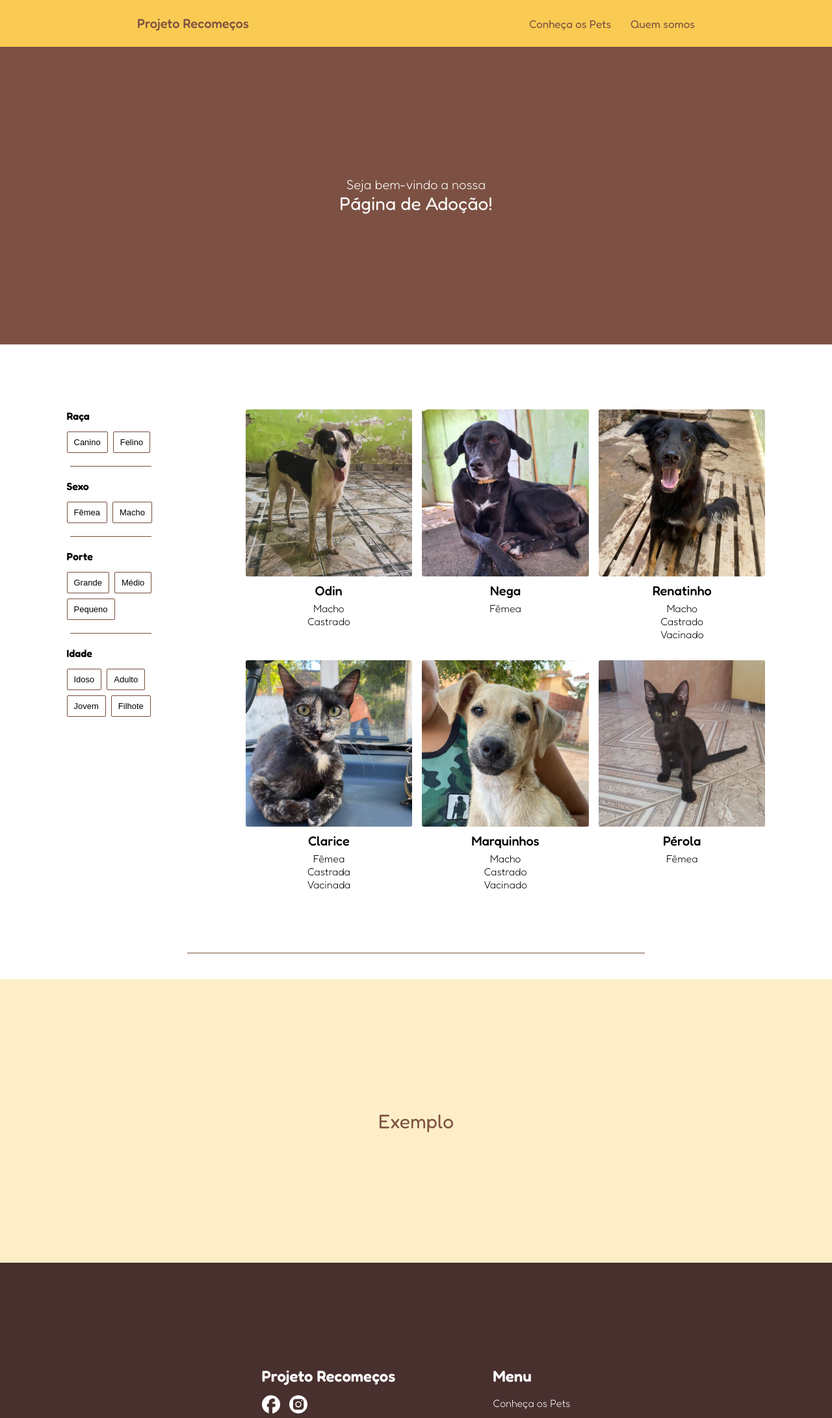
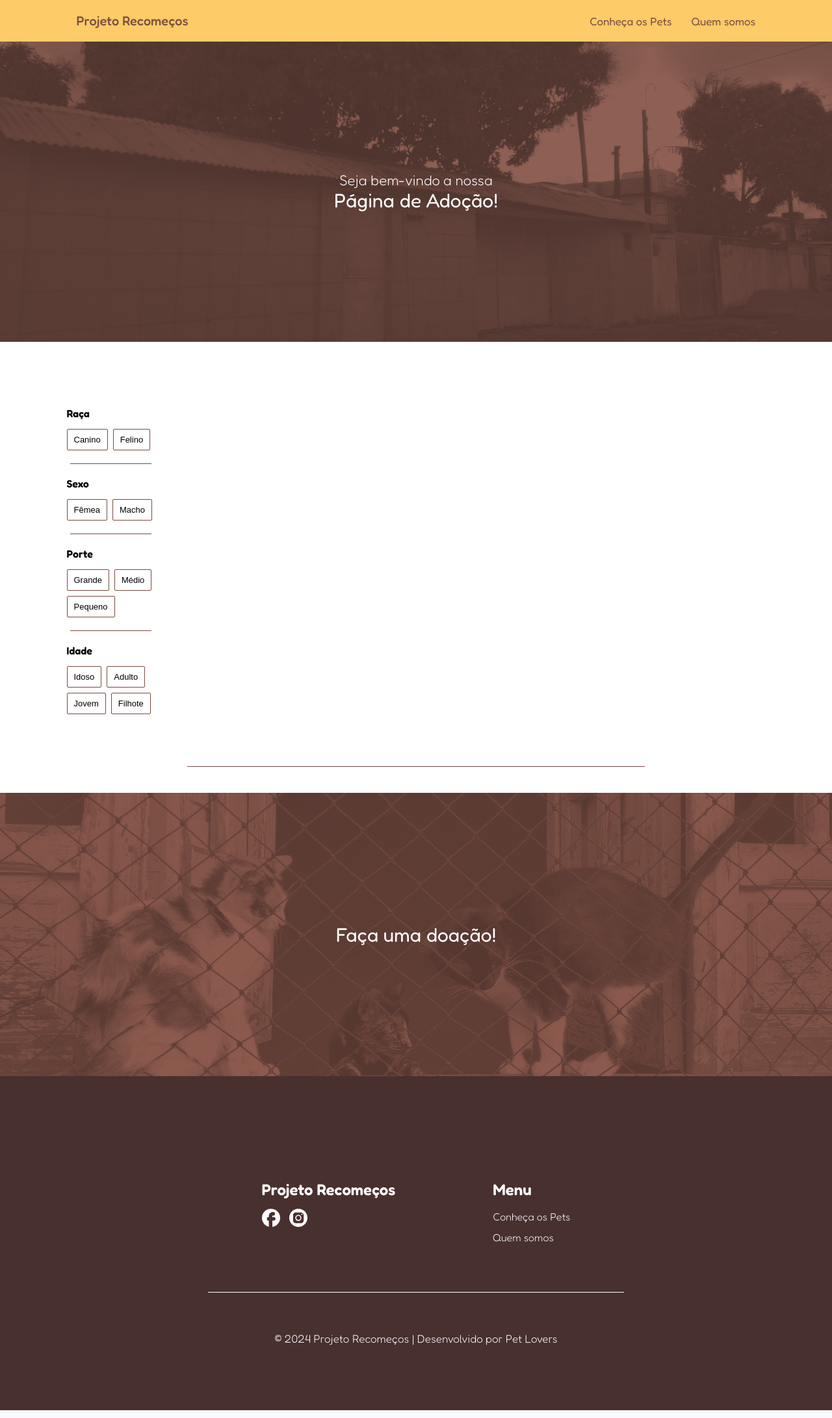
Before and after one commit to ThiagoRAlmeida2/ProjetoONG, a PHP site: page /pets.html in a window 1280 px wide. Shown: the top 2182 px of the page at 65% size. Run offline with PHP 8.4, Linux system fonts and the light colour scheme; some libraries are stand-ins or nearby versions.

Commit message:
página de admin e pets concluídas!

```diff
--- a/src/JavaScript/catalogoPets.js
+++ /dev/null
@@ -1,93 +0,0 @@
-// Objeto para armazenar os filtros ativos
-let filtrosAtivos = {
-    raca: [],
-    porte: [],
-    idade: [],
-    sexo: [],
-};
-
-// Função para renderizar os cards com base nos filtros ativos
-function aplicarFiltros() {
-    const catalogo = document.getElementById('catalogo-pets');
-    catalogo.innerHTML = ''; // Limpa o catálogo
-
-    const petsFiltrados = petsLista.filter(pet => {
-        const racaFiltro = !filtrosAtivos.raca.length ||
-                            filtrosAtivos.raca.includes(pet.raca);
-        const porteFiltro = !filtrosAtivos.porte.length ||
-                            filtrosAtivos.porte.includes(pet.porte);
-        const idadeFiltro = !filtrosAtivos.idade.length ||
-                            filtrosAtivos.idade.includes(pet.idade);
-        const sexoFiltro = !filtrosAtivos.sexo.length ||
-                            filtrosAtivos.sexo.includes(pet.sexo);
-
-        return racaFiltro && porteFiltro && idadeFiltro && sexoFiltro;
-    });
-
-    petsFiltrados.forEach(pet => {
-        const petCard = document.createElement('div');
-        petCard.classList.add('pet-card');
-
-        petCard.innerHTML = `
-                <div class="img-box">
-                    <img src="${pet.img}" aalt="Foto ${pet.sexo.toLowerCase() === 'macho' ? 'do' : 'da'} ${pet.raca.toLowerCase() === 'canino' ? (pet.sexo.toLowerCase() === 'macho' ? 'cão' : 'cadela') :
-                        (pet.raca.toLowerCase() === 'felino' ? (pet.sexo.toLowerCase() === 'macho' ? 'gato' : 'gata') : '')} ${pet.nome}.">
-                </div>
-
-                <div class="pet-about">
-                    <h3>${pet.nome}</h3>
-
-                    <p>${pet.sexo}</p>
-
-                    <p>${
-                        pet.castrado
-                            ? (pet.sexo.toLowerCase() === 'macho' ? 'Castrado' : 'Castrada')
-                            : (pet.sexo.toLowerCase() === 'macho' ? '' : '')
-                    }</p>
-
-                    <p>${
-                        pet.vacinado
-                            ? (pet.sexo.toLowerCase() === 'macho' ? 'Vacinado' : 'Vacinada')
-                            : (pet.sexo.toLowerCase() === 'macho' ? '' : '')
-                    }</p>
-                </div>
-        `;
-        catalogo.appendChild(petCard);
-    });
-}
-
-// Função para configurar filtros e atualizar a renderização dos cards
-function configurarFiltros() {
-    const botoesFiltro = document.querySelectorAll('.btn-filtro');
-
-    botoesFiltro.forEach(botao => {
-        botao.addEventListener('click', () => {
-            const tipo = botao.dataset.raca ||
-                         botao.dataset.porte ||
-                         botao.dataset.idade ||
-                         botao.dataset.sexo;
-
-            const categoria = botao.dataset.raca ? 'raca' :
-                              botao.dataset.porte ? 'porte' :
-                              botao.dataset.idade  ? 'idade' : 'sexo';
-
-            // Alterna o estado do botão e atualiza o filtro
-            botao.classList.toggle('filtro-ativo');
-
-            if (botao.classList.contains('filtro-ativo')) {
-                // Adiciona o filtro ativo ao array
-                filtrosAtivos[categoria].push(tipo);
-            } else {
-                // Remove o filtro do array
-                filtrosAtivos[categoria] = filtrosAtivos[categoria].filter(f => f !== tipo);
-            }
-            // Aplica os filtros e renderiza os cards
-            aplicarFiltros();
-        });
-    });
-}
-
-// Inicializa os filtros e exibe os cards
-configurarFiltros();
-
-aplicarFiltros();
--- a/src/css/adicionarPet.css
+++ b/src/css/admin.css
@@ -101,7 +101,7 @@ main {
     align-items: center;
 
     width: 800px;
-    max-width: 50%;
+    max-width: 55%;
     margin: 0;
     padding: 0;
 }
@@ -113,7 +113,7 @@ main {
     border-radius: 6px;
 
     display: grid;
-    grid-template-columns: repeat(auto-fill, minmax(140px, 1fr));
+    grid-template-columns: repeat(auto-fill, minmax(149px, 1fr));
 
     width: 100%;
     min-height: 300px;
@@ -149,13 +149,13 @@ main {
 }
 
 .pet-about {
-    margin: 6px 0;
     margin-bottom: 8px;
     border-radius: 4px;
     padding: 10px;
 }
 
 .pet-about p {
+    padding-left: 12px;
     text-align: justify;
     font-size: 14px;
     font-weight: 300;
--- a/src/css/header.css
+++ b/src/css/header.css
@@ -1,17 +1,17 @@
 
 header {
-    background-color: #facb53;
+    background-color: #fdcb67;
 
     width: 100%;
     position: relative;
     background-size: cover;
     color: white;
-    padding: 24px 0;
+    padding: 20px 0;
 
     justify-content: space-evenly;
     display: flex;
     align-items: center;
-    gap: 220px;
+    gap: 500px;
 }
 
 header h2 {
@@ -20,10 +20,12 @@ header h2 {
     font-weight: 500;
     font-size: 20px;
     cursor: pointer;
+
+    transition: transform 0.3s ease;
 }
+
 header h2:hover {
-    transform: scale(0.95);
-    transition: 0.2s;
+    transform: scale(0.96);
 }
 
 nav {
@@ -42,9 +44,10 @@ nav ul li {
     font-weight: 400;
     text-decoration: none;
     cursor: pointer;
+
+    transition: transform 0.3s ease;
 }
 
 nav ul li:hover {
-    transform: scale(0.95);
-    transition: 0.2s;
+    transform: scale(0.96);
 }
--- a/src/css/pets.css
+++ b/src/css/pets.css
@@ -17,17 +17,45 @@ main {
 }
 
 #bemVindo {
-    background-color: #7c5143;
     color: #FFF;
+
+    overflow: hidden;
+    width: 100%;
+    display: flex;
+    align-items: center;
+    justify-content: center;
+
+    position: relative;
+}
+
+#bemVindo img {
+    position: absolute;
+    object-fit: cover;
+    object-position: center;
+    width: 100%;
+    z-index: 0;
+
+    filter: brightness(25%) contrast(65%) sepia(1) saturate(4) hue-rotate(325deg) grayscale(60%);
+
+    transition: transform 1s ease;
+}
+
+#bemVindo img:hover {
+    transform: scale(1.05);
+}
+
+#bemVindo * {
+    position: relative;
+    z-index: 1;
 }
 
 #bemVindo p {
-    font-size: 20px;
+    font-size: 22px;
     font-weight: 300;
 }
 
 #bemVindo h1 {
-    font-size: 28px;
+    font-size: 30px;
     font-weight: 400;
 }
 
@@ -164,12 +192,40 @@ main {
     margin: 40px auto 40px auto;
 }
 
-#exemplo {
-    background-color: #FEEEC7;
+#doacao {
+    color: #FFF;
+
+    overflow: hidden;
+    width: 100%;
+    display: flex;
+    align-items: center;
+    justify-content: center;
+
+    position: relative;
 }
 
-#exemplo h1 {
-    color: #7c5143;
+#doacao img {
+    position: absolute;
+    object-fit: cover;
+    object-position: center;
+    width: 100%;
+    z-index: 0;
+
+    filter: brightness(20%) contrast(60%) sepia(1) saturate(4) hue-rotate(325deg) grayscale(55%);
+
+    transition: transform 1s ease;
+}
+
+#doacao img:hover {
+    transform: scale(1.03);
+}
+
+#doacao * {
+    position: relative;
+    z-index: 1;
+}
+
+#doacao h1 {
     font-weight: 400;
     font-size: 30px;
 }
--- a/src/pets.html
+++ b/src/pets.html
@@ -34,6 +34,7 @@
 
     <main>
         <div class="container" id="bemVindo">
+            <img src="./assets/images/canil projeto recomecos.jpg" alt="canil projeto recomecos">
             <p>Seja bem-vindo a nossa</p>
             <h1>Página de Adoção!</h1>
         </div>
@@ -88,13 +89,13 @@
 
         <hr class="pets-line">
 
-        <div class="container" id="exemplo">
-            <h1>Exemplo</h1>
+        <div class="container" id="doacao">
+            <img src="./assets/images/gatinhos fundo.jpg" alt="foto dos gatinhos">
+            <h1>Faça uma doação!</h1>
         </div>
     </main>
 
-    <script src="./JavaScript/pets.js"></script>
-    <script src="./JavaScript/catalogoPets.js"></script>
+    <script type="module" src="./JavaScript/pets.js"></script>
 
     <footer>
         <section class="footer-info">
```
Also changed, not shown: src/JavaScript/pets.js (+91 -90 lines), src/admin.html (renamed from src/adicionarPet.html, +5 -5 lines), src/JavaScript/admin.js (renamed from src/JavaScript/adicionarPet.js), src/assets/images/canil projeto recomecos 2.jpg (added), src/assets/images/canil projeto recomecos.jpg (added), src/assets/images/gatinhos fundo.jpg (added).
